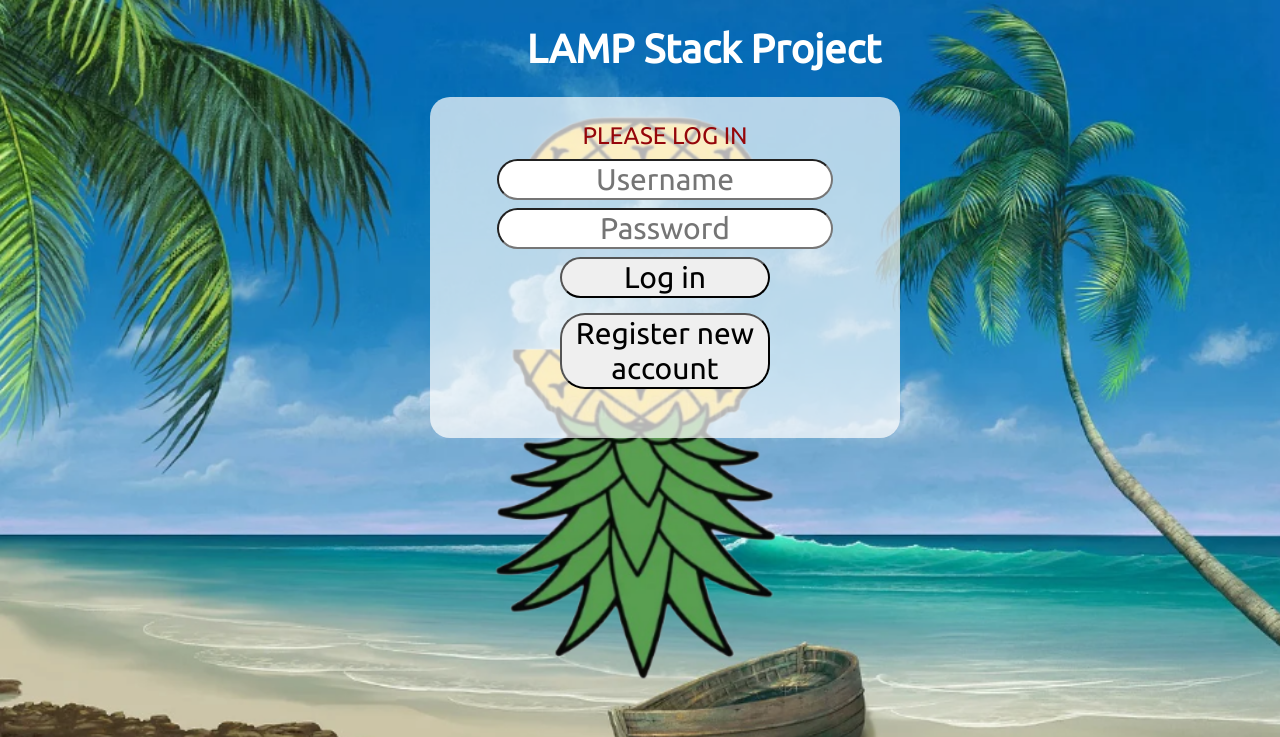
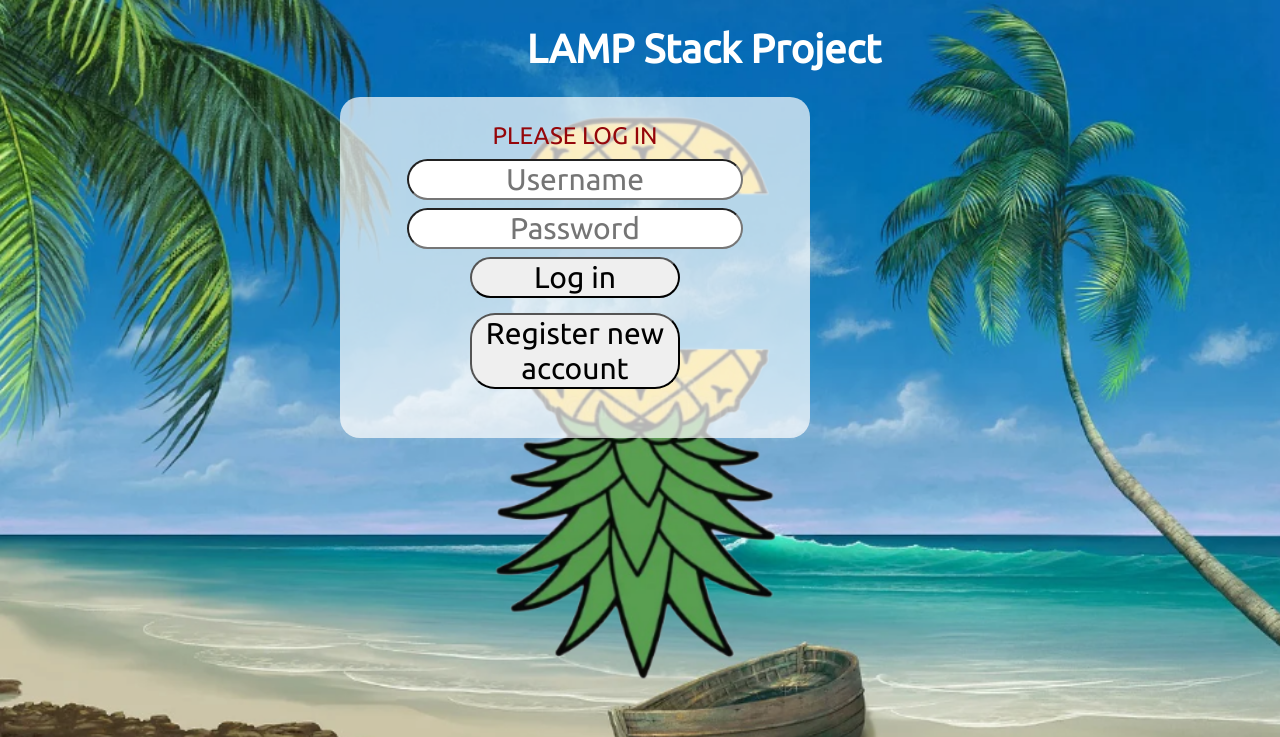
Before and after one commit to faithmunar/LAMP-stack-project, a PHP site: page / in a window 1280 px wide; the page is wider, and only the part inside the window is pictured. Shown: the top 737 px of that part. Run offline with PHP 8.4, Linux system fonts and the light colour scheme.

Commit message:
remove margin left in logindiv

```diff
--- a/html/css/styles.css
+++ b/html/css/styles.css
@@ -33,7 +33,6 @@ body
 {
     font-size: 30px;
     width: 70%;
-    margin-left: 15%;
     padding: 25px;
     background-color: rgba(255, 255, 255, 0.7);
     border-radius: 20px;
```
